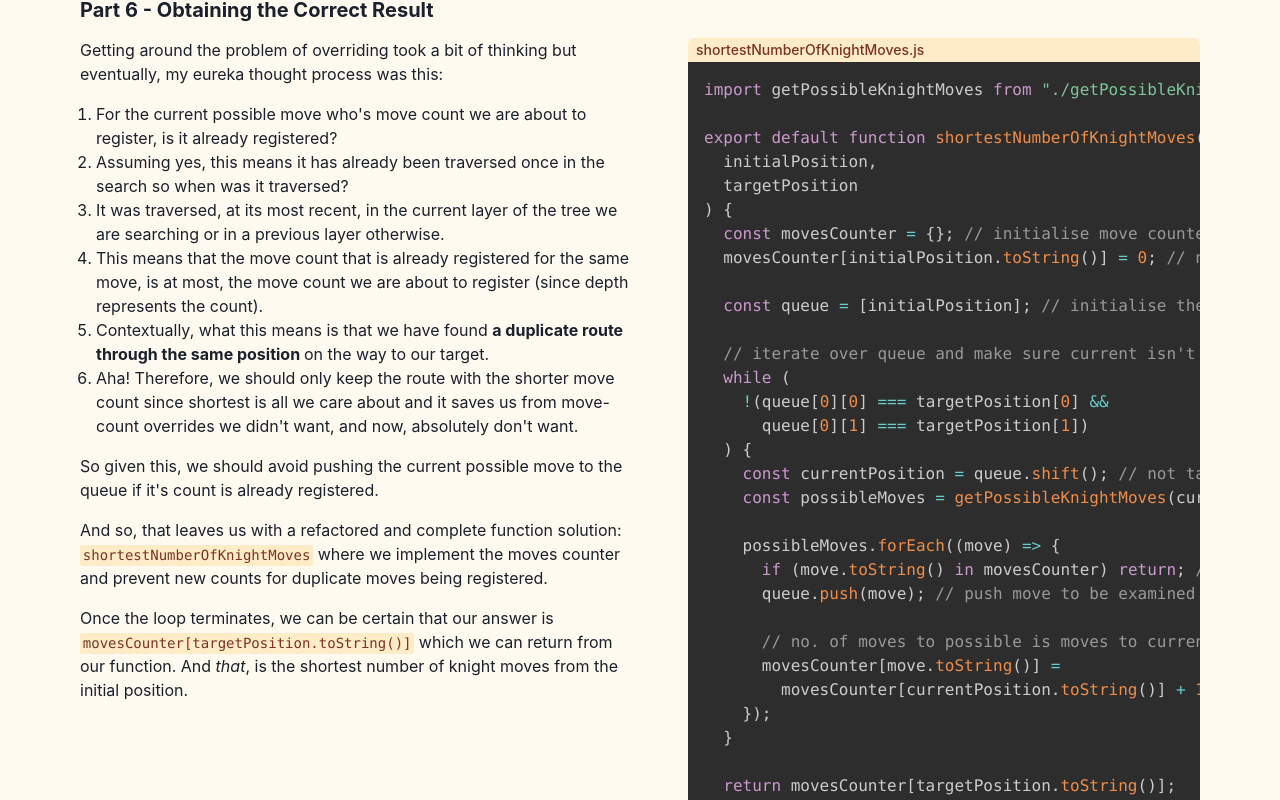
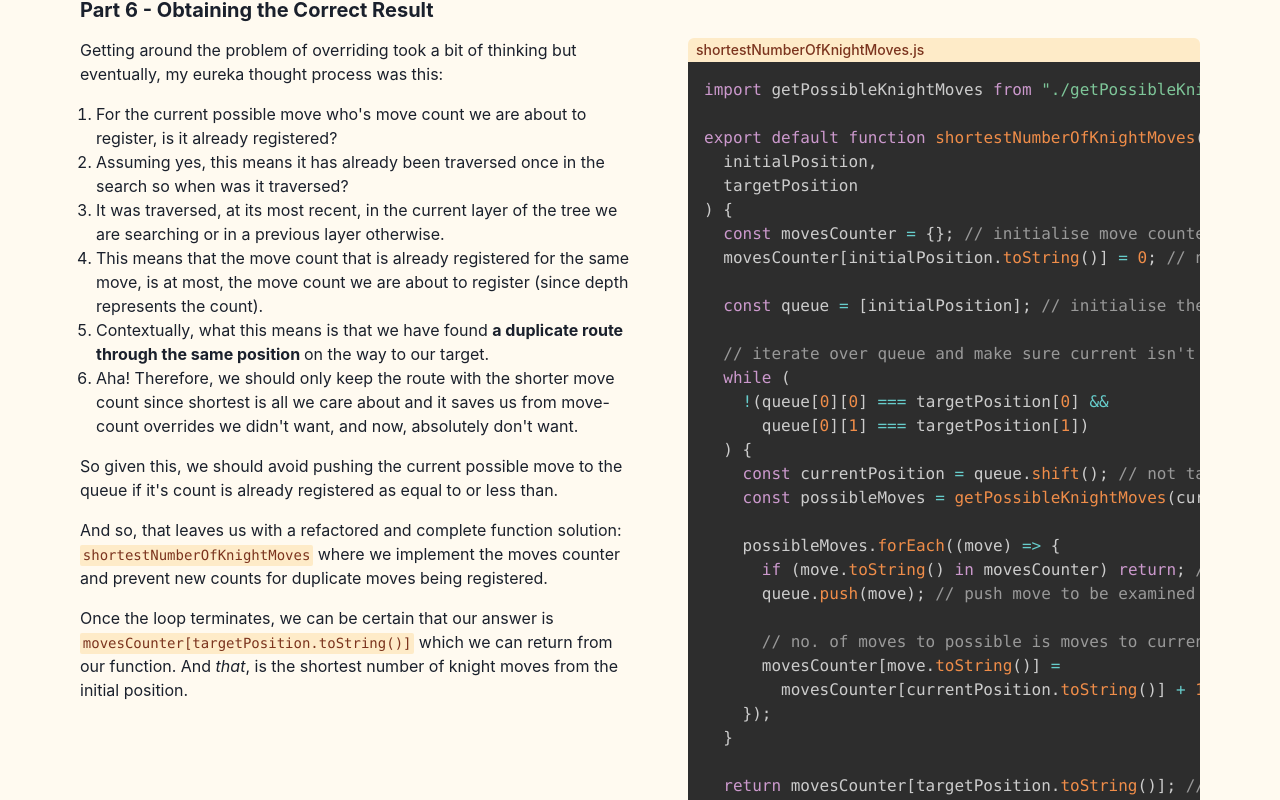
Before and after one commit to nicoll-douglas/knights-shortest-path, a React (Vite) app: page / in a window 1280 px wide. Shown: the part 3360-4160 px from the top of the page. Built offline with nearby package versions, Linux system fonts and the light colour scheme.

Commit message:
content: edit

```diff
--- a/src/components/article/Solution.jsx
+++ b/src/components/article/Solution.jsx
@@ -78,7 +78,7 @@ export default function Solution() {
             <Code>getPossibleKnightMoves</Code> numerically adds each of the
             vectors in <Code>STEPS</Code> to the position to check this,
             eventually returning an array, <Code>moves</Code>, of the possible
-            moves that can be made
+            moves that can be made.
           </Text>
         </Section>
 
@@ -192,7 +192,7 @@ export default function Solution() {
             possible move <Code>move</Code> of <Code>currentPosition</Code>,{" "}
             <Code>
               movesCounter[move.toString()] =
-              movesCounter[currentPosition.toString()] + 1
+              movesCounter[currentPosition.toString()] + 1;
             </Code>
             .
           </Text>
@@ -245,7 +245,8 @@ export default function Solution() {
           </OrderedList>
           <Text>
             So given this, we should avoid pushing the current possible move to
-            the queue if it&apos;s count is already registered.
+            the queue if it&apos;s count is already registered as equal to or
+            less than.
           </Text>
           <Text>
             And so, that leaves us with a refactored and complete function
--- a/src/components/code/NumberOfMoves.jsx
+++ b/src/components/code/NumberOfMoves.jsx
@@ -22,7 +22,7 @@ export default function shortestNumberOfKnightMoves(
     const possibleMoves = getPossibleKnightMoves(currentPosition); // get moves
 
     possibleMoves.forEach((move) => {
-      if (move.toString() in movesCounter) return; // avoid traversing again
+      if (move.toString() in movesCounter) return; // avoid traversing again if count already registered
       queue.push(move); // push move to be examined for target
 
       // no. of moves to possible is moves to current plus 1
@@ -31,7 +31,7 @@ export default function shortestNumberOfKnightMoves(
     });
   }
 
-  return movesCounter[targetPosition.toString()];
+  return movesCounter[targetPosition.toString()]; // shortest number of moves when loop ends
 }`}</Code>
   );
 }
```
